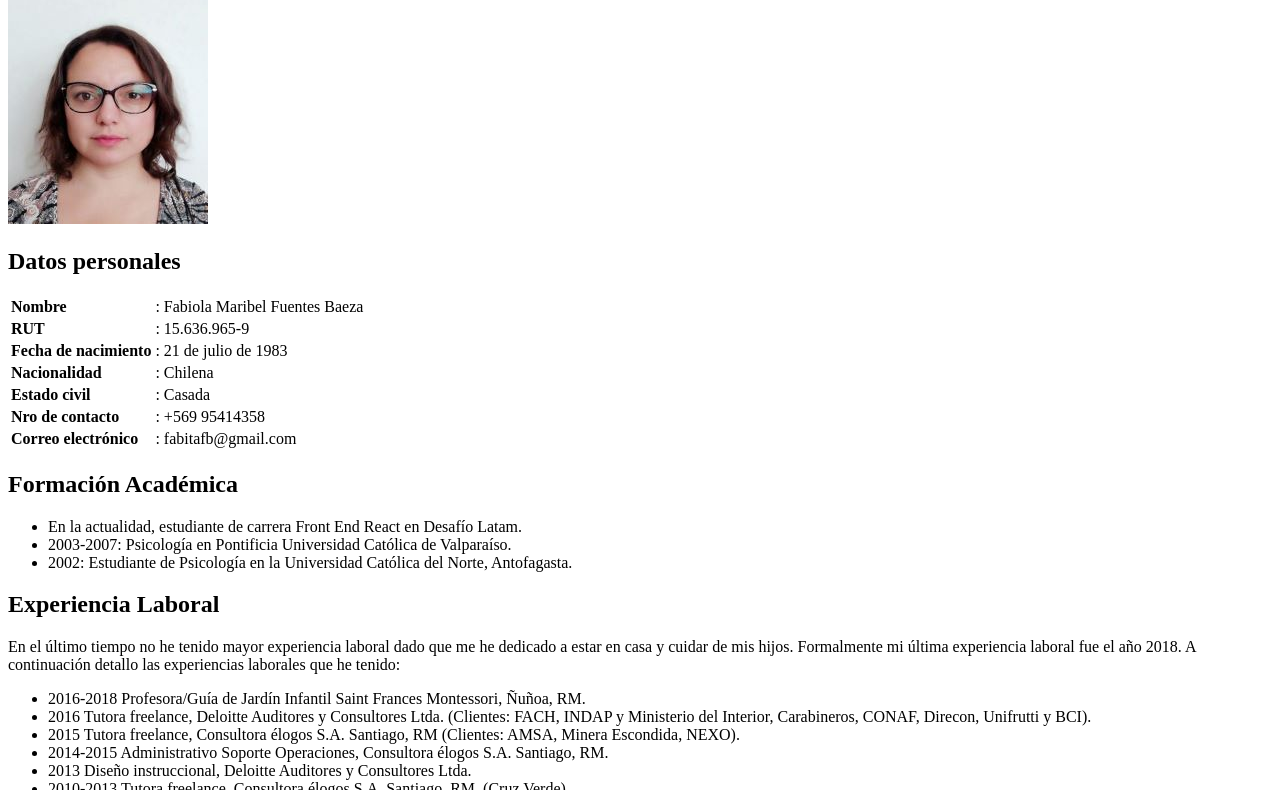
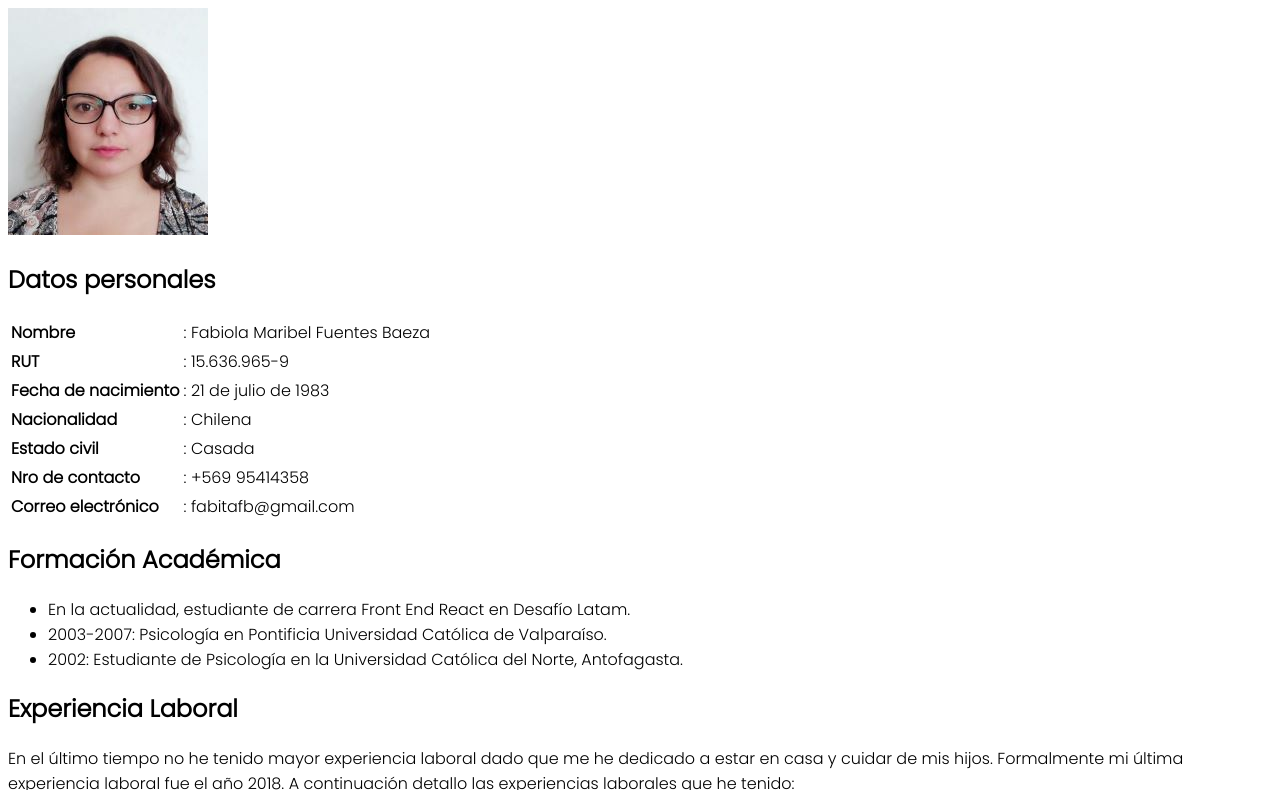
Before and after one commit to fabiolafb/curriculumvitae, a plain HTML site: page index.html in a window 1280 px wide. Shown: the part 83-873 px from the top of the page. Drawn offline with Linux system fonts and the light colour scheme.

Commit message:
se linkea la hoja de estilo y se agrega nuevo tipo fuente al body en el css

```diff
--- a/assets/css/style.css
+++ b/assets/css/style.css
@@ -0,0 +1,3 @@
+body{
+font-family: 'Poppins', sans-serif;
+}
--- a/index.html
+++ b/index.html
@@ -9,6 +9,7 @@
     <link rel="preconnect" href="https://fonts.googleapis.com">
 <link rel="preconnect" href="https://fonts.gstatic.com" crossorigin>
 <link href="https://fonts.googleapis.com/css2?family=Poppins:wght@200;300&display=swap" rel="stylesheet">
+<link rel="stylesheet" href="assets/css/style.css">
 
 </head>
 <body>
```
